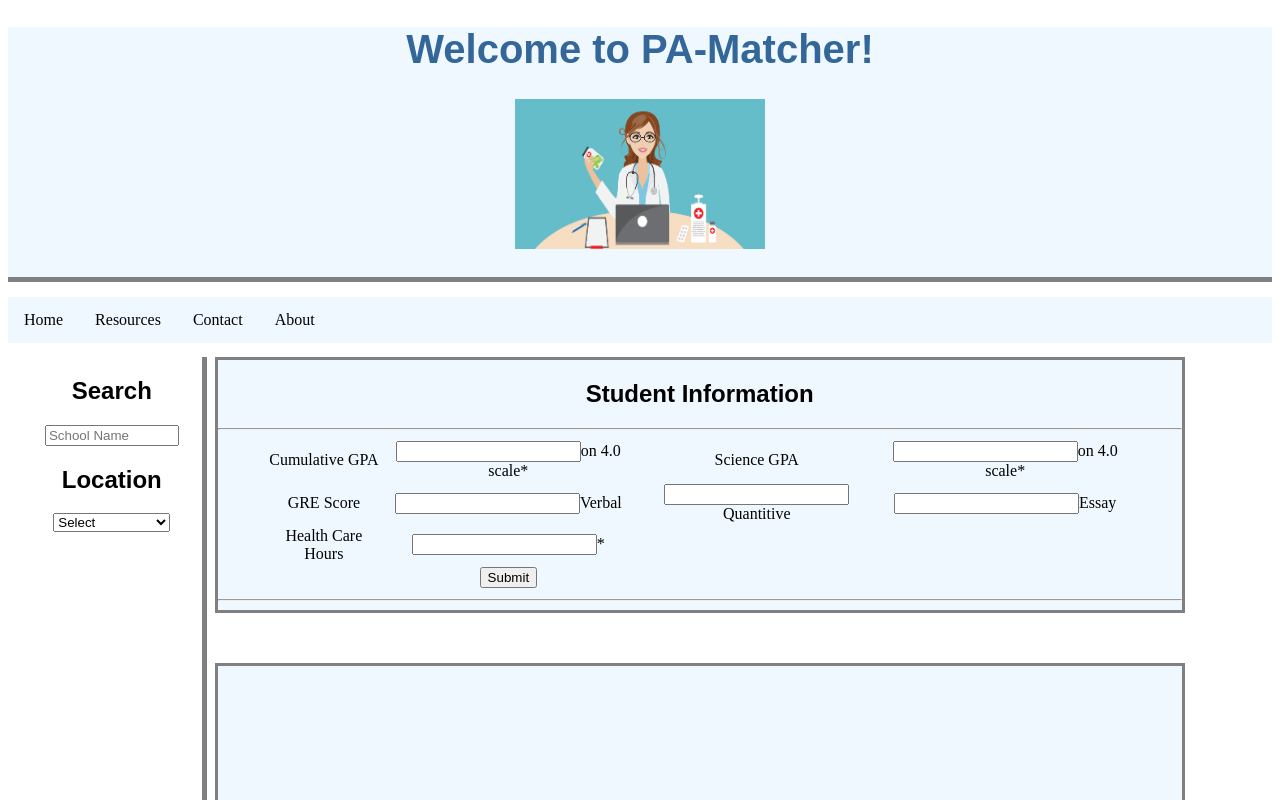
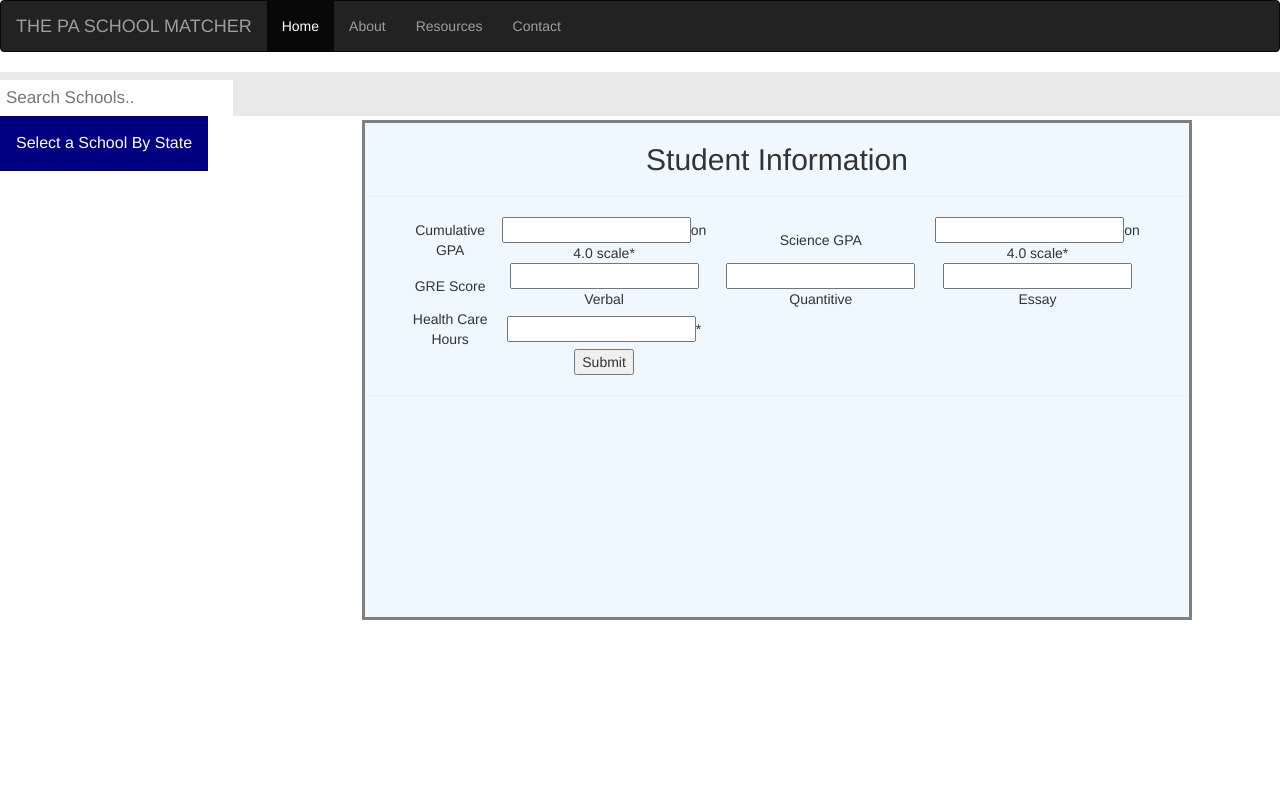
Before and after one commit to soft-eng-practicum/MatchMakers, an Angular app: page / in a window 1280 px wide. Shown: the top 800 px of the page. Built offline with nearby package versions, Linux system fonts and the light colour scheme.

Commit message:
Bootstrap UI

```diff
--- a/src/app/app.component.css
+++ b/src/app/app.component.css
@@ -1,4 +1,4 @@
-h1
+/*h1
 {
   color: #369;
   font-family: Arial, Helvetica, sans-serif;
@@ -34,7 +34,7 @@ li a {
     text-decoration: none;
 }
 /* Change the link color to #111 (black) on hover */
-li a:hover {
+/*li a:hover {
     background-color:grey;
 }
 .holder
@@ -110,3 +110,113 @@ body
 {
   background-color: 000000;
 }
+*/
+/* Add a black background color to the top navigation bar */
+.topnav {
+    overflow: hidden;
+    background-color: #e9e9e9;
+}
+
+/* Style the links inside the navigation bar */
+.topnav a {
+    float: left;
+    display: block;
+    color: black;
+    text-align: center;
+    padding: 14px 16px;
+    text-decoration: none;
+    font-size: 17px;
+}
+
+/* Change the color of links on hover */
+.topnav a:hover {
+    background-color: #ddd;
+    color: black;
+}
+
+/* Style the "active" element to highlight the current page */
+.topnav a.active {
+    background-color: #2196F3;
+    color: white;
+}
+
+/* Style the search box inside the navigation bar */
+.topnav input[type=text] {
+    float: left;
+    padding: 6px;
+    border: none;
+    margin-top: 8px;
+    margin-right: 16px;
+    font-size: 17px;
+}
+
+/* When the screen is less than 600px wide, stack the links and the search field vertically instead of horizontally */
+@media screen and (max-width: 600px) {
+    .topnav a, .topnav input[type=text] {
+        float: none;
+        display: block;
+        text-align: left;
+        width: 100%;
+        margin: 0;
+        padding: 14px;
+    }
+    .topnav input[type=text] {
+        border: 1px solid #ccc;
+    }
+}
+/* Dropdown Button */
+.dropbtn {
+    background-color: navy;
+    color: white;
+    padding: 16px;
+    font-size: 16px;
+    border: none;
+}
+
+/* The container <div> - needed to position the dropdown content */
+.dropdown {
+    position: relative;
+    display: inline-block;
+}
+
+/* Dropdown Content (Hidden by Default) */
+.dropdown-content {
+    display: none;
+    position: absolute;
+    background-color: grey;
+    min-width: 160px;
+    box-shadow: 0px 8px 16px 0px rgba(0,0,0,0.2);
+    z-index: 1;
+}
+
+/* Links inside the dropdown */
+.dropdown-content a {
+    color: black;
+    padding: 12px 16px;
+    text-decoration: none;
+    display: block;
+}
+.rightHolder
+{
+    flex-grow: 1;
+    float:right;
+}
+.userInfo
+{
+  text-align: center;
+  width: 90%;
+  margin: 4px;
+  height: 500px;
+  border: solid grey 3px;
+  background-color: aliceblue;
+  align: right;
+}
+
+/* Change color of dropdown links on hover */
+.dropdown-content a:hover {background-color: navy;}
+
+/* Show the dropdown menu on hover */
+.dropdown:hover .dropdown-content {display: block;}
+
+/* Change the background color of the dropdown button when the dropdown content is shown */
+.dropdown:hover .dropbtn {background-color: navy;}
--- a/src/app/app.component.html
+++ b/src/app/app.component.html
@@ -1,88 +1,56 @@
-  <div class="header">
-    <h1>
-      Welcome to {{ title }}!
-    </h1>
-    <img class="paImage" src="assets/image/paPicture.png">
+<!DOCTYPE html>
+<html lang="en">
+<head>
+    <title>thepaschoolmatcher</title>
+    <meta charset="utf-8">
+    <meta name="viewport" content="width=device-width, initial-scale=1">
+    <link rel="stylesheet" href="http://maxcdn.bootstrapcdn.com/bootstrap/3.3.4/css/bootstrap.min.css">
+    <script src="https://ajax.googleapis.com/ajax/libs/jquery/1.11.3/jquery.min.js"></script>
+    <script src="http://maxcdn.bootstrapcdn.com/bootstrap/3.3.4/js/bootstrap.min.js"></script>
+
+</head>
+<body>
+
+    <nav class="navbar navbar-inverse">
+        <div class="container-fluid">
+
+            <!-- Logo -->
+            <div class="navbar-header">
+              <button type="button" class="navbar-toggle" data-toggle="collapse" data-target="#mainNavBar">
+                <span class="icon-bar"></span>
+                <span class="icon-bar"></span>
+                <span class="icon-bar"></span>
+                </button>
+                <a href="#" class="navbar-brand">THE PA SCHOOL MATCHER</a>
+            </div>
+
+            <!-- Menu Items -->
+            <div class="collapse navbar-collapse" id="mainNavBar">
+                <ul class="nav navbar-nav">
+                    <li class="active"><a href="#">Home</a></li>
+                    <li><a href="#">About</a></li>
+                    <li><a href="#">Resources</a></li>
+                    <li><a href="#">Contact</a></li>
+                </ul>
+            </div>
+
+        </div>
+    </nav>
+    <div class="topnav">
+      <input type="text" placeholder="Search Schools..">
+    </div>
+    <div class="dropdown">
+  <button class="dropbtn">Select a School By State</button>
+  <div class="dropdown-content">
+    <a href="#">Alabama</a>
+    <a href="#">Florida</a>
+    <a href="#">New York</a>
+    <a href="#">Georgia</a>
+    <a href="#">California</a>
+    <a href="#">Illinois</a>
   </div>
-  <ul>
-  <li><a href="default.asp">Home</a></li>
-  <li><a href="news.asp">Resources</a></li>
-  <li><a href="contact.asp">Contact</a></li>
-  <li><a href="about.asp">About</a></li>
-</ul>
-  <div class="holder">
-    <div class="findProgram">
-      <h2>
-        Search
-      </h2>
-       <input id="programSearch" placeholder="School Name">
-       <h2>
-         Location
-       </h2>
-
-       <!-- This part will use Angular; connect component so that it will read the JSON file when the website it started.
-            The website will change based on the which state the user clicks -->
-
-       <div class="dropdown">
-
-        <select name="SchoolsByState">
-        <option value="SelectASchool" >Select</option>
-        <option value="Alabama" >Alabama</option>
-        <option value="Alaska" >Alaska</option>
-        <option value="Arizona" >Arizona</option>
-        <option value="Arkansas" >Arkansas</option>
-        <option value="California" >California</option>
-        <option value="Colorado" >Colorado</option>
-        <option value="Connecticut" >Connecticut</option>
-        <option value="Delaware" >Delaware</option>
-        <option value="Florida " >Florida</option>
-        <option value="Georgia " >Georgia</option>
-        <option value="Hawaii " >Hawaii</option>
-        <option value="Idaho " >Idaho</option>
-        <option value="Illinois " >Illinois</option>
-        <option value="Indiana " >Indiana</option>
-        <option value="Iowa " >Iowa</option>
-        <option value="Kansas " >Kansas</option>
-        <option value="Kentucky " >Kentucky</option>
-        <option value="Louisiana " >Louisiana</option>
-        <option value="Maine " >Maine</option>
-        <option value="Maryland " >Maryland</option>
-        <option value="Massachusetts " >Massachusetts</option>
-        <option value="Michigan " >Michigan</option>
-        <option value="Minnesota " >Minnesota</option>
-        <option value="Mississippi " >Mississippi</option>
-        <option value="Missouri " >Missouri</option>
-        <option value="Montana " >Montana</option>
-        <option value="Nebraska " >Nebraska</option>
-        <option value="Nevada " >Nevada</option>
-        <option value="New Hampshire" >New Hampshire</option>
-        <option value="New Jersey " >New Jersey</option>
-        <option value="New Mexico " >New Mexico</option>
-        <option value="New York " >New York</option>
-        <option value="North Carolina " >North Carolina</option>
-        <option value="North Dakota " >North Dakota</option>
-        <option value="Ohio " >Ohio</option>
-        <option value="Oklahoma " >Oklahoma</option>
-        <option value="Oregon " >Oregon</option>
-        <option value="Pennsylvania" >Pennsylvania</option>
-        <option value="Rhode Island " >Rhode Island</option>
-        <option value="South Carolina " >South Carolina</option>
-        <option value="South Dakota " >South Dakota</option>
-        <option value="Tennessee " >Tennessee</option>
-        <option value="Texas " >Texas</option>
-        <option value="Utah " >Utah</option>
-        <option value="Vermont " >Vermont</option>
-        <option value="Virginia " >Virginia</option>
-        <option value="Washington " >Washington</option>
-        <option value="West Virginia " >West Virginia</option>
-        <option value="Wisconsin " >Wisconsin</option>
-        <option value="Wyoming" >Wyoming</option>
-
-        </select> <br>
-
 </div>
-    </div>
-    <div class="rightHolder">
+<div class="rightHolder">
       <div class="userInfo">
         <h2 style = "text-align: center">Student Information</h2>
         <hr/>
@@ -116,3 +84,5 @@
       <div class="selectedSchools">
       </div>
     </div>
+</body>
+</html>
```
